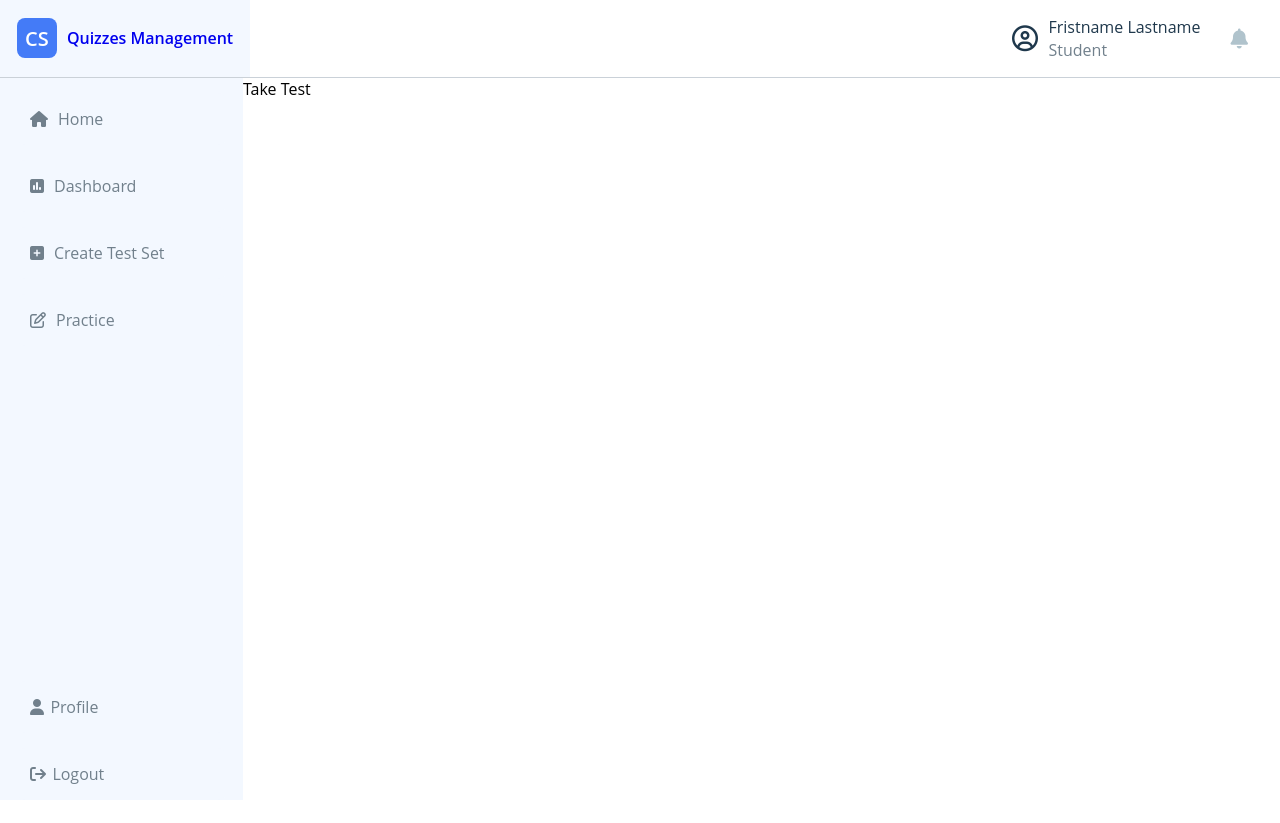
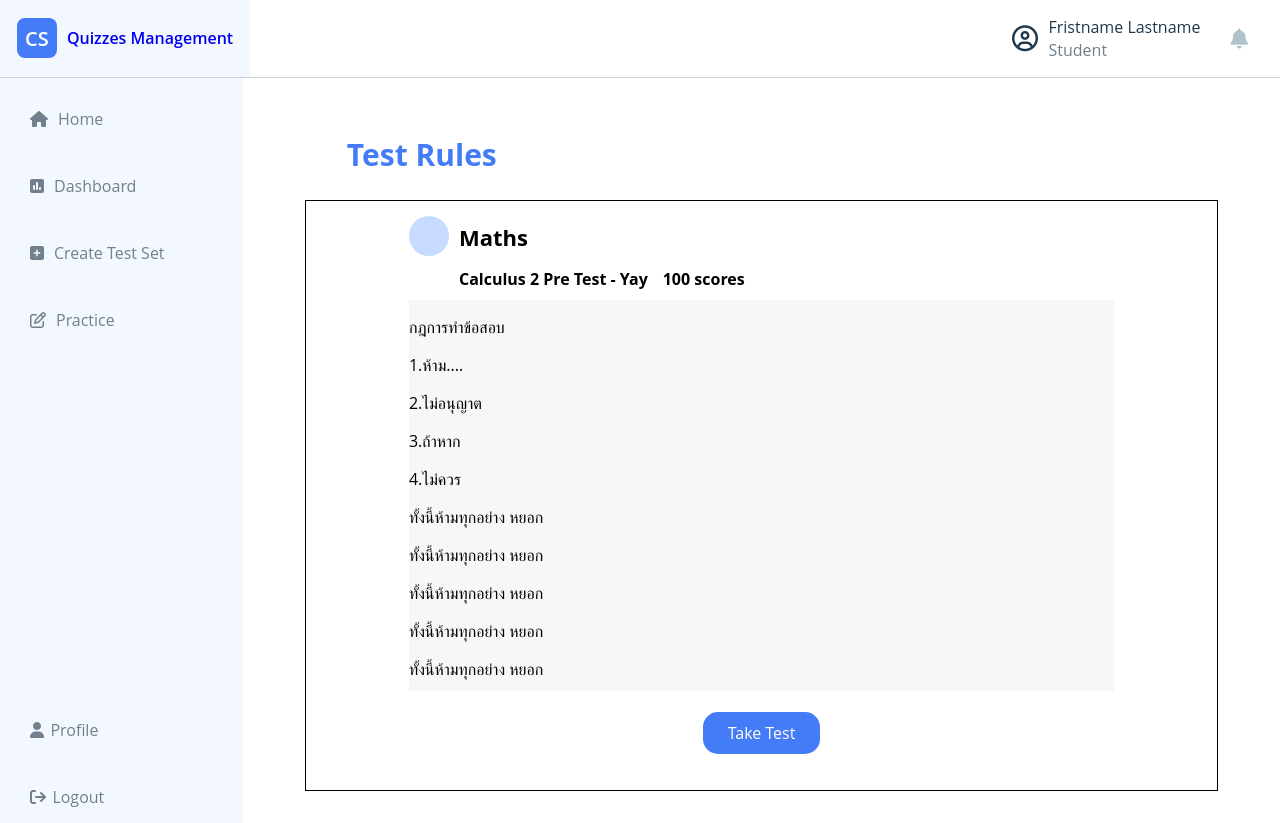
Before and after one commit to Putthakun/QuizzesManagementProject, a Django app: page /take_test_page/ in a window 1280 px wide. Before the commit the page ends 800 px from the top, so only its background shows below. Run offline with Django 5.2, Linux system fonts and the light colour scheme; some libraries are stand-ins or nearby versions.

Commit message:
Add Box Take Test
Add Box Take Test On page Take Test

```diff
--- /dev/null
+++ b/mysite/blog/static/blog/css/take_test_page.css
@@ -0,0 +1,93 @@
+/* *{
+    border: 1px solid red;
+} */
+.main_right{
+    /* background-color: rgb(255, 6, 6); */
+    /* width: 100%;
+    height: 100%; */
+    display: flex;
+    flex-direction: column;
+    justify-content: center;
+    align-items: center;
+}
+.main_right_text_take_test{
+    width: 80%;
+    font-size: 20px;
+    color: #447BF7;
+    /* background-color: aquamarine; */
+}
+.main_right_box_take_test{
+    /* width: 1100px;
+    height: 550px; */
+    width: 85%;
+    height: 75%;
+    border: 1px solid black;
+    padding: 15px;
+    /* background-color:aqua; */
+    display: flex;
+    justify-content: center;
+    align-items: center;
+}
+.main_right_box_take_test_main{
+    width: 80%;
+    height: 100%;
+    /* background-color: pink; */
+}
+.main_right_box_take_test_main_head{
+    /* height: 75px; */
+    height: 15%;
+    /* background-color: chartreuse; */
+    display: flex;
+}
+.main_right_box_take_test_main_head_left{
+    background-color: #C6DBFF;
+    width: 40px;
+    height: 40px;
+    border-radius: 50%;
+    margin-right: 10px;
+}
+.main_right_box_take_test_main_head_right{
+    width: 350px;
+    /* background-color: aqua; */
+}
+.main_right_box_take_test_main_head_right_top{
+    height: 50%;
+    font-size: 22px;
+    font-weight: bold;
+    /* background-color:brown; */
+    display: flex;
+    justify-content: flex-start;
+    align-items: center;
+    /* margin-bottom: -20px; */
+}
+.main_right_box_take_test_main_head_right_bottom{
+    height: 50%;
+    display: flex;
+    justify-content: flex-start;
+    align-items: center;
+    /* background-color:chocolate; */
+}
+.main_right_box_take_test_main_head_right_bottom p{
+    font-weight: bold;
+    margin-right: 15px;
+}
+.main_right_box_take_test_main_box{
+    height: 70%;
+    background-color: #F6F7F8;
+    overflow: auto;
+}
+.main_right_box_take_test_main_tail{
+    height: 15%;
+    /* background-color:blanchedalmond; */
+    display: flex;
+    justify-content: center;
+    align-items: center;
+}
+.main_right_box_take_test_main_tail_box a{
+    padding: 10px 25px 10px 25px;
+    background-color: #447BF7;
+    border-radius: 15px;
+    color: white;
+    cursor: pointer;
+    text-decoration: none;
+}
--- a/mysite/blog/templates/blog/take_test_page.html
+++ b/mysite/blog/templates/blog/take_test_page.html
@@ -8,6 +8,7 @@
 
     <link rel="stylesheet" href="https://cdnjs.cloudflare.com/ajax/libs/font-awesome/6.6.0/css/all.min.css" integrity="sha512-Kc323vGBEqzTmouAECnVceyQqyqdsSiqLQISBL29aUW4U/M7pSPA/gEUZQqv1cwx4OnYxTxve5UMg5GT6L4JJg==" crossorigin="anonymous" referrerpolicy="no-referrer" />
     <link rel="stylesheet" href="{% static 'blog/css/home_page.css' %}">
+    <link rel="stylesheet" href="{% static 'blog/css/take_test_page.css' %}">
 </head>
 <body>
     <div class="home_page">
@@ -44,7 +45,47 @@
             </div>
             <div class="main_right">
                 <!-- Main -->
-                Take Test
+                 <div class="main_right_text_take_test">
+                    <h2>Test Rules</h2>
+                 </div>
+                <div class="main_right_box_take_test">
+                    <div class="main_right_box_take_test_main">
+                        <div class="main_right_box_take_test_main_head">
+                            <div class="main_right_box_take_test_main_head_left">
+
+                            </div>
+                            <div class="main_right_box_take_test_main_head_right">
+                                <div class="main_right_box_take_test_main_head_right_top">
+                                    <p>Maths</p>
+                                </div>
+                                <div class="main_right_box_take_test_main_head_right_bottom">
+                                    <p>Calculus 2  Pre Test - Yay</p><p>100 scores</p>
+                                </div>
+                            </div>
+                        </div>
+                        <div class="main_right_box_take_test_main_box">
+                            <p>กฎการทำข้อสอบ</p>
+
+                            <p>1.ห้าม....</p>
+                            <p>2.ไม่อนุญาต</p>
+                            <p>3.ถ้าหาก</p>
+                            <p>4.ไม่ควร</p>
+                            <p>ทั้งนี้ห้ามทุกอย่าง หยอก</p>
+                            <p>ทั้งนี้ห้ามทุกอย่าง หยอก</p>
+                            <p>ทั้งนี้ห้ามทุกอย่าง หยอก</p>
+                            <p>ทั้งนี้ห้ามทุกอย่าง หยอก</p>
+                            <p>ทั้งนี้ห้ามทุกอย่าง หยอก</p>
+                            <p>ทั้งนี้ห้ามทุกอย่าง หยอก</p>
+                            <p>ทั้งนี้ห้ามทุกอย่าง หยอก</p>
+
+                        </div>
+                        <div class="main_right_box_take_test_main_tail">
+                            <div class="main_right_box_take_test_main_tail_box">
+                                <a href="#">Take Test</a>
+                            </div>
+                        </div>
+                    </div>
+                </div>
             </div>
         </div>
     </div>
```
